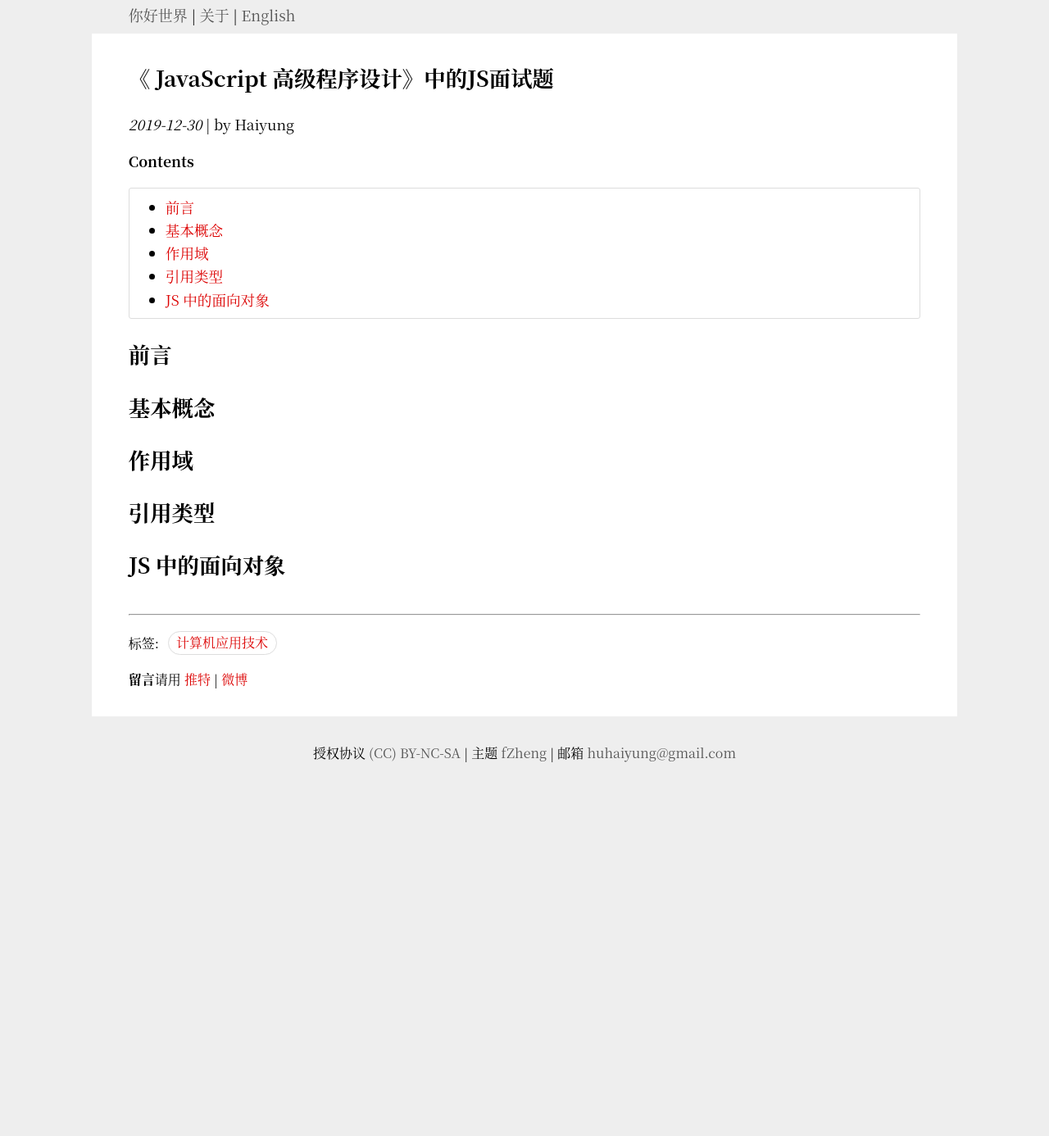
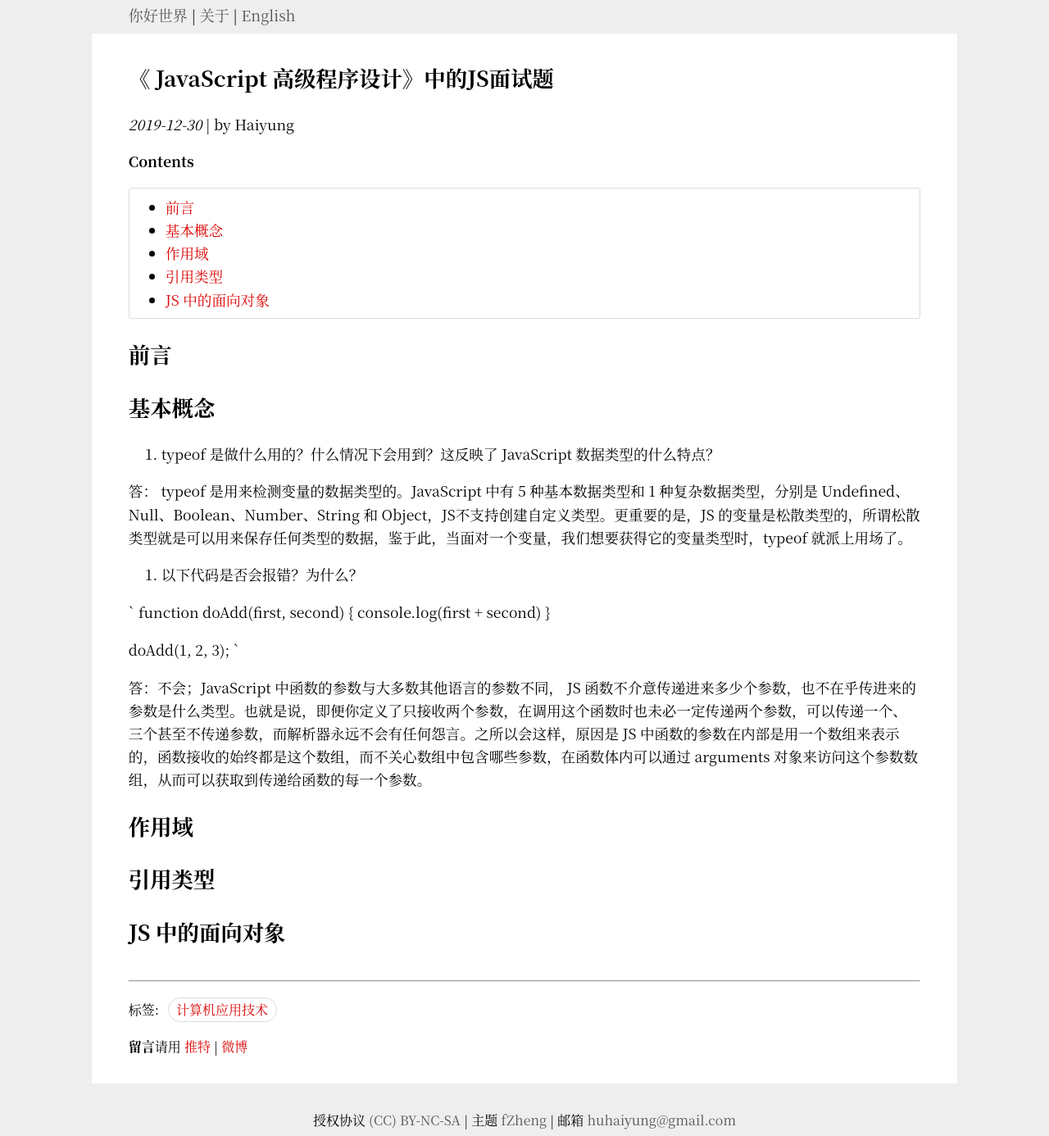
Before and after one commit to Haiyung/haiyung.github.io, a Jekyll site: the page built from _posts/2019-12-30-front-end-interview-questions.md, in a window 1280 px wide. Shown: the whole page at 82% size. Built offline with Jekyll 4.4.1, drawn with Linux system fonts in a browser that asks for light colours; before the commit the page ends 938 px from its top, so only the background shows below that.

Commit message:
update one article about JS

```diff
--- a/_posts/2019-12-30-front-end-interview-questions.md
+++ b/_posts/2019-12-30-front-end-interview-questions.md
@@ -16,7 +16,25 @@ __Contents__
 
 ## 基本概念
 
+1. typeof 是做什么用的？什么情况下会用到？这反映了 JavaScript 数据类型的什么特点？
+
+答： typeof 是用来检测变量的数据类型的。JavaScript 中有 5 种基本数据类型和 1 种复杂数据类型，分别是 Undefined、Null、Boolean、Number、String 和 Object，JS不支持创建自定义类型。更重要的是，JS 的变量是松散类型的，所谓松散类型就是可以用来保存任何类型的数据，鉴于此，当面对一个变量，我们想要获得它的变量类型时，typeof 就派上用场了。
+
+2. 以下代码是否会报错？为什么？
+
+`
+function doAdd(first, second) {
+    console.log(first + second)
+}
+
+doAdd(1, 2, 3);
+`
+
+答：不会；JavaScript 中函数的参数与大多数其他语言的参数不同， JS 函数不介意传递进来多少个参数，也不在乎传进来的参数是什么类型。也就是说，即便你定义了只接收两个参数，在调用这个函数时也未必一定传递两个参数，可以传递一个、三个甚至不传递参数，而解析器永远不会有任何怨言。之所以会这样，原因是 JS 中函数的参数在内部是用一个数组来表示的，函数接收的始终都是这个数组，而不关心数组中包含哪些参数，在函数体内可以通过 arguments 对象来访问这个参数数组，从而可以获取到传递给函数的每一个参数。
+
 ## 作用域
+
+
 
 ## 引用类型
 
```
